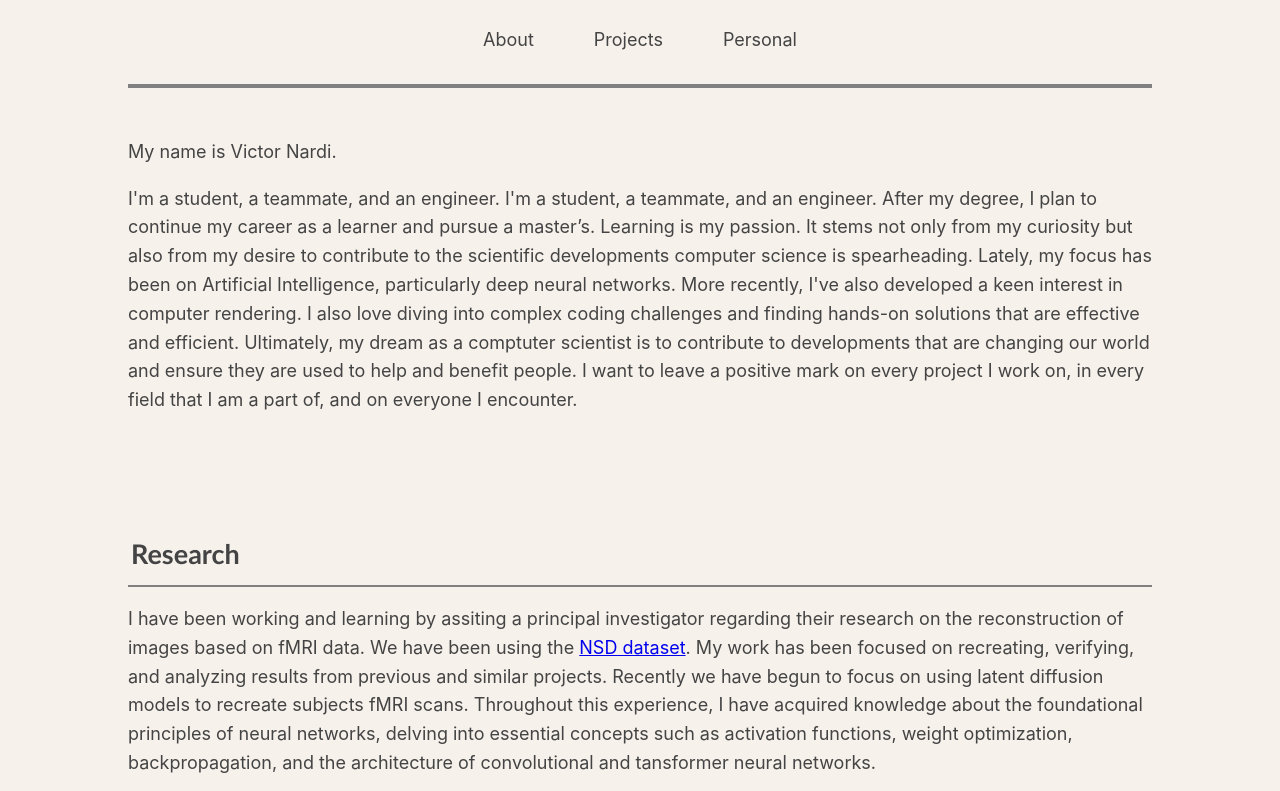
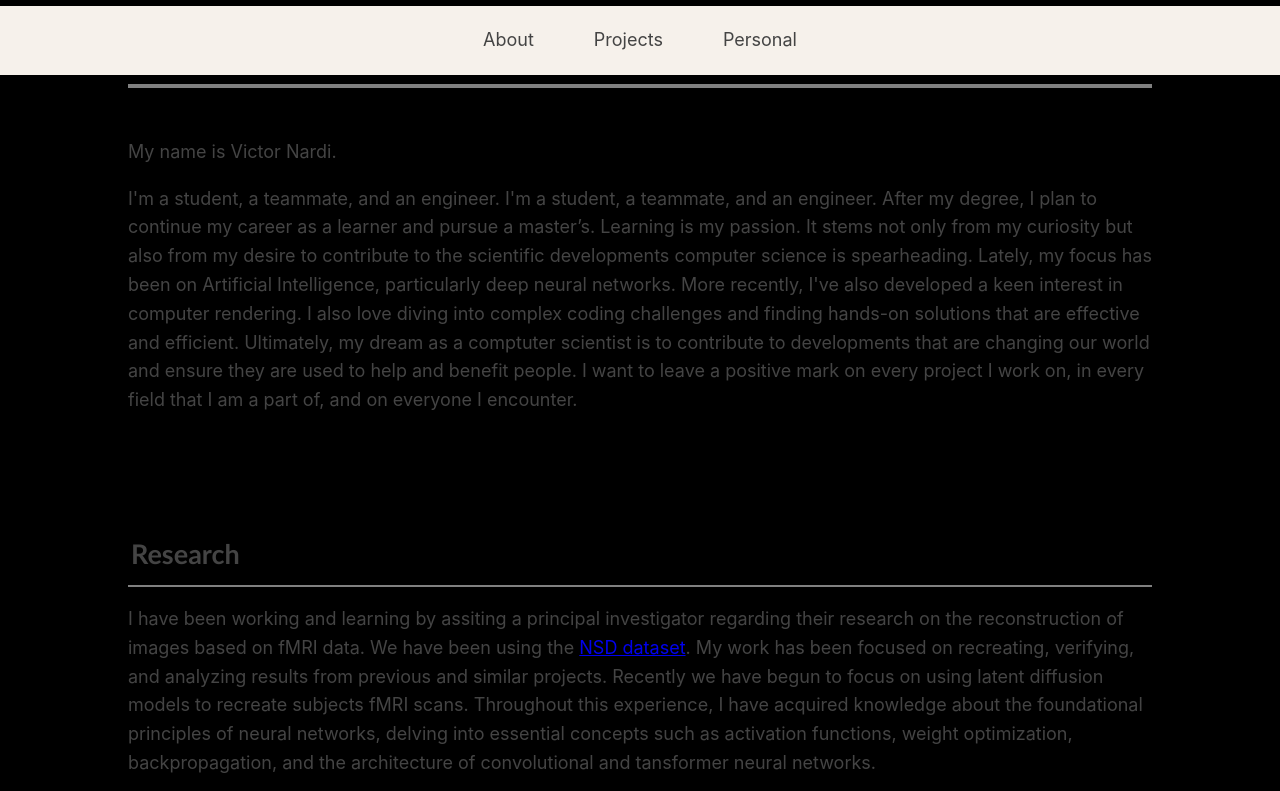
Before and after one commit to vcnardi524/vcnardi.github.io, a plain HTML site: page index.html in a window 1280 px wide. Shown: the part 84-875 px from the top of the page. Drawn offline with Linux system fonts and the light colour scheme.

Commit message:
blackbackground test

```diff
--- a/style.css
+++ b/style.css
@@ -12,7 +12,7 @@ html {
     line-height: 1.6;
     --font-family-base: "SF Pro Text", "Courier New", "Inter", -apple-system, BlinkMacSystemFont, "Helvetica Neue", Arial, sans-serif;
     --color: rgb(68, 68, 68);
-    --backgroundColor: #f6f1eb;
+    --backgroundColor: black;
 }
 
 hr {
```
